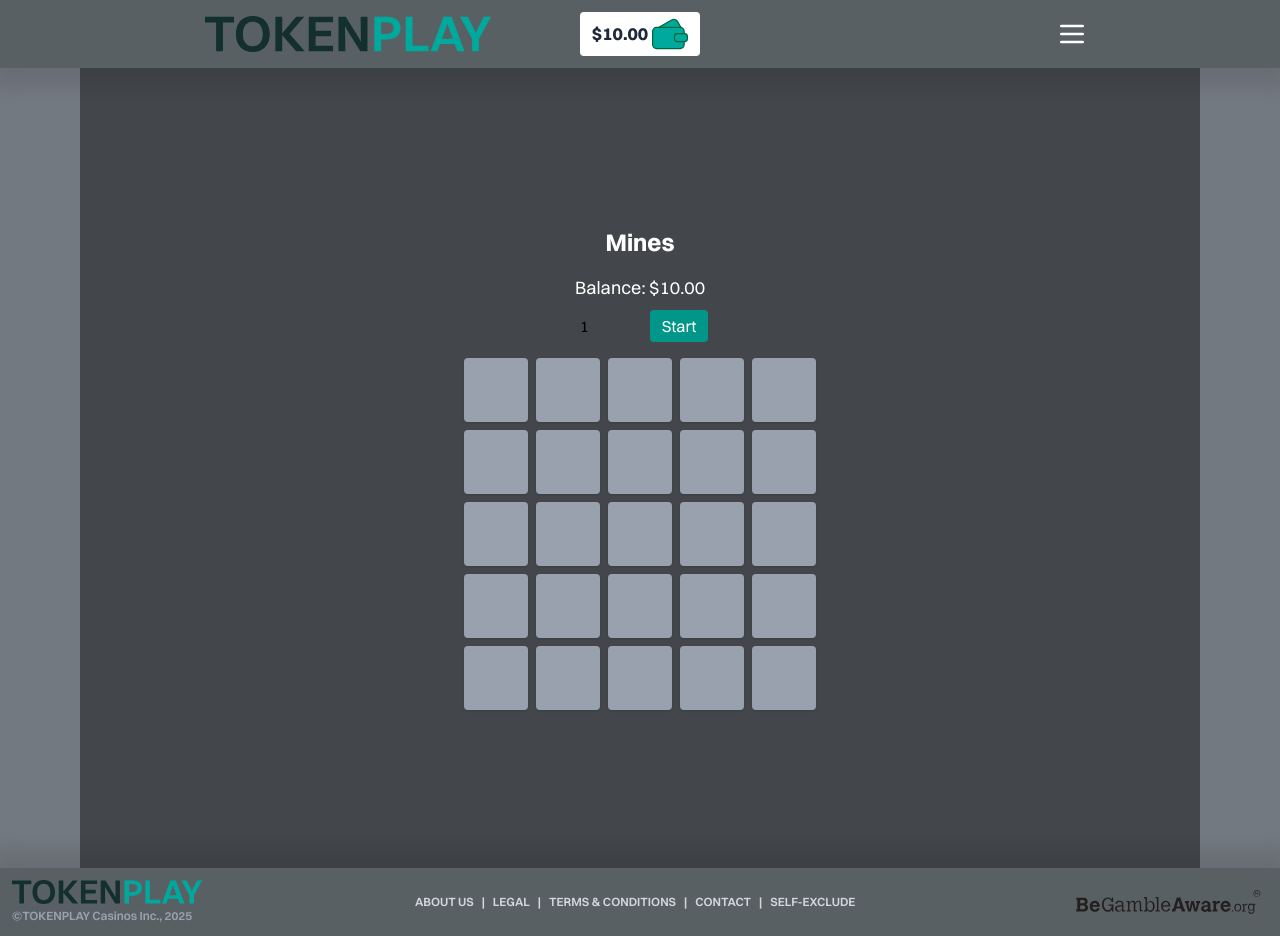
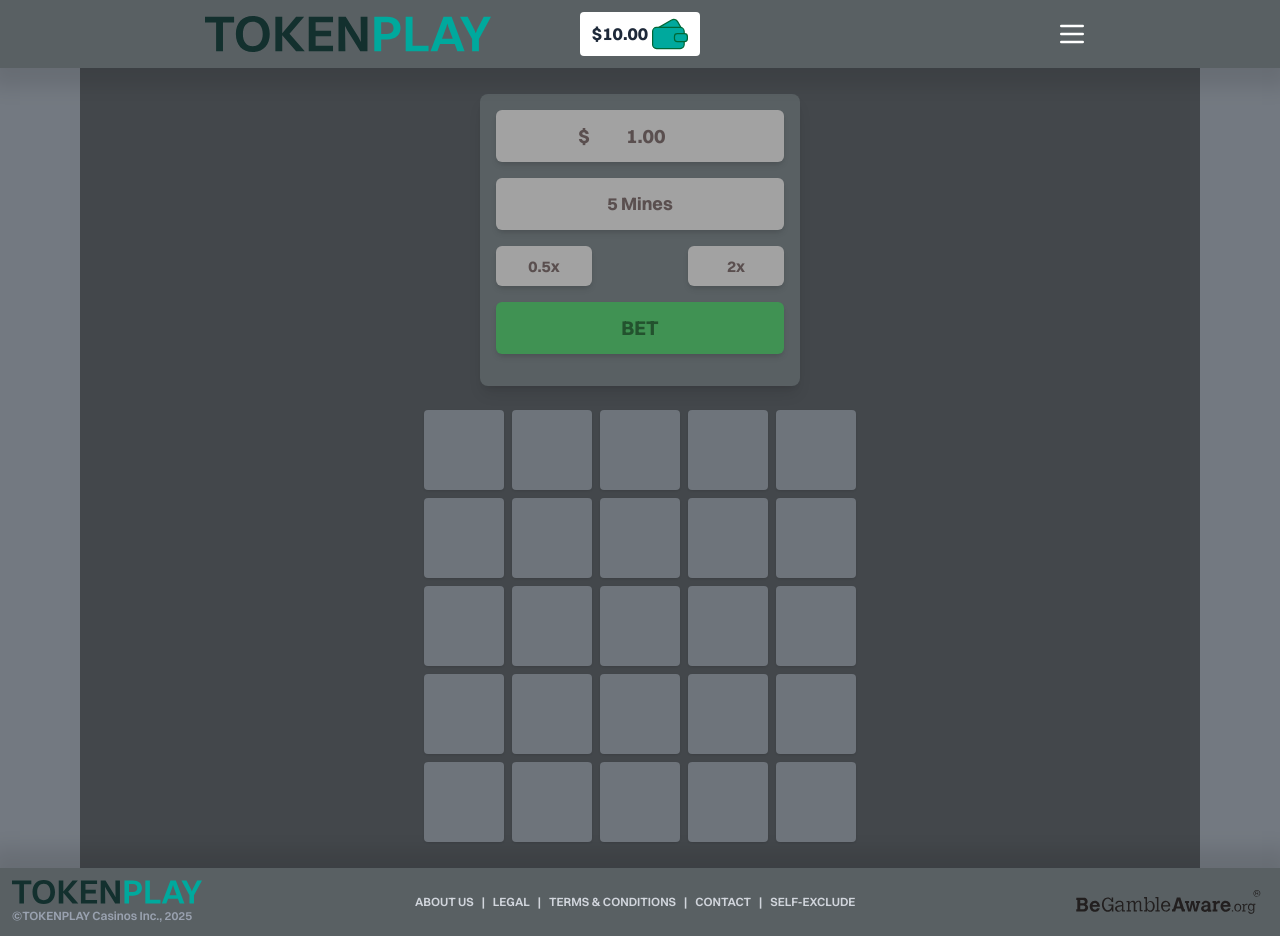
Before and after one commit to S1D0R-10/tokenplay-casino, a React (Vite) app: page /mines in a window 1280 px wide. Built offline with nearby package versions, Linux system fonts and the light colour scheme.

Commit message:
fixed mines

```diff
--- a/src/BJ.jsx
+++ b/src/BJ.jsx
@@ -10,7 +10,8 @@ export const Blackjack = () => {
     const [currentDeck, setCurrentDeck] = useState([]);
 
     const [gameState, setGameState] = useState("betting"); // betting, playing, dealer, result
-    const [betAmount, setBetAmount_] = useState("10.00");
+    const [betAmount, setBetAmount] = useState("10.00");
+    const [rawBetInput, setRawBetInput] = useState("10.00");
     const [canDouble, setCanDouble] = useState(false);
     const [canHit, setCanHit] = useState(false);
     const [canStand, setCanStand] = useState(false);
@@ -97,49 +98,49 @@ export const Blackjack = () => {
     };
 
     // Set bet amount with validation
-    const setBetAmount = (amt) => {
-        setBetAmount_(formatToTwoDecimalPlaces(Math.min(amt, user.balance)));
+    const validateAndSetBetAmount = (amt) => {
+        const validAmount = Math.min(Math.max(parseFloat(amt) || 0, 0.01), user.balance);
+        const formatted = formatToTwoDecimalPlaces(validAmount);
+        setBetAmount(formatted);
+        setRawBetInput(formatted);
     };
 
-    // Handle bet input change
+    // Handle bet input change - just update the raw input without formatting
     const handleBetChange = (e) => {
-        const value = e.target.value.replace(/[^0-9.]/g, "");
-        setBetAmount(value);
+        const value = e.target.value.replace(/^\$/, ''); // Remove $ if present
+        setRawBetInput(value);
     };
 
-    // Handle input blur
+    // Handle input blur - format the value
     const handleBlur = () => {
-        setBetAmount(betAmount);
+        validateAndSetBetAmount(rawBetInput);
     };
 
-    // Handle input focus
-    const handleFocus = (e) => {
-        const input = e.target;
-        setTimeout(() => {
-            input.selectionStart = 1;
-            input.selectionEnd = input.value.length;
-        }, 0);
+    // Handle key down - format on Enter
+    const handleKeyDown = (e) => {
+        if (e.key === "Enter") {
+            validateAndSetBetAmount(rawBetInput);
+            e.target.blur();
+        }
     };
 
-    // Handle key down
-    const handleKeyDown = (e) => {
-        if (e.key === "Enter") {
-            e.target.blur();
-        }
+    // Handle input focus - select all text for easy editing
+    const handleFocus = (e) => {
+        e.target.select();
     };
 
     // Half bet
     const handleHalfBet = () => {
         const currentValue = parseFloat(betAmount) || 0;
         const halvedValue = Math.max(currentValue * 0.5, 0.01);
-        setBetAmount(halvedValue);
+        validateAndSetBetAmount(halvedValue);
     };
 
     // Double bet
     const handleDoubleBet = () => {
         const currentValue = parseFloat(betAmount) || 0;
         const doubledValue = Math.min(currentValue * 2, user.balance);
-        setBetAmount(doubledValue);
+        validateAndSetBetAmount(doubledValue);
     };
 
     // Draw a card from the deck
@@ -158,9 +159,13 @@ export const Blackjack = () => {
 
     // Start a new game
     const startGame = () => {
+        const betValue = parseFloat(betAmount);
+        if (betValue <= 0 || betValue > user.balance) {
+            return;
+        }
+
         const newDeck = createDeck();
-
-        const newBal = user.balance - parseFloat(betAmount);
+        const newBal = user.balance - betValue;
 
         setUser((user) => ({
             ...user,
@@ -183,7 +188,7 @@ export const Blackjack = () => {
         setCanStand(true);
         setResult(""); // Clear any previous result
 
-        const cd = newBal >= parseFloat(betAmount);
+        const cd = newBal >= betValue;
         setCanDouble(cd);
 
         // Calculate scores
@@ -207,14 +212,14 @@ export const Blackjack = () => {
                 setResult("Push - both have Blackjack");
                 setUser((u) => ({
                     ...u,
-                    balance: u.balance + parseFloat(betAmount),
+                    balance: u.balance + betValue,
                 }));
             } else {
                 // Player wins with blackjack
                 setResult("Blackjack! Player wins");
                 setUser((u) => ({
                     ...u,
-                    balance: u.balance + 2.5 * parseFloat(betAmount),
+                    balance: u.balance + 2.5 * betValue,
                 }));
             }
 
@@ -257,14 +262,18 @@ export const Blackjack = () => {
         const card = drawCard();
         const newHand = [...playerHand, card];
 
-        const newBal = user.balance - parseFloat(betAmount);
+        const betValue = parseFloat(betAmount);
+        const newBal = user.balance - betValue;
 
         setUser((user) => ({
             ...user,
             balance: newBal,
         }));
 
-        setBetAmount((ba) => 2 * ba);
+        // Double the bet amount
+        const doubledBet = formatToTwoDecimalPlaces(betValue * 2);
+        setBetAmount(doubledBet);
+        setRawBetInput(doubledBet);
 
         setPlayerHand(newHand);
 
@@ -307,11 +316,13 @@ export const Blackjack = () => {
 
         // Determine winner
         let resultMsg = "";
+        const betValue = parseFloat(betAmount);
+
         if (dScore > 21 || pScore > dScore) {
             resultMsg = "Player wins";
             setUser((u) => ({
                 ...u,
-                balance: u.balance + 2 * parseFloat(betAmount),
+                balance: u.balance + 2 * betValue,
             }));
         } else if (dScore > pScore) {
             resultMsg = "Dealer wins";
@@ -319,7 +330,7 @@ export const Blackjack = () => {
             resultMsg = "Push";
             setUser((u) => ({
                 ...u,
-                balance: u.balance + parseFloat(betAmount),
+                balance: u.balance + betValue,
             }));
         }
 
@@ -328,13 +339,7 @@ export const Blackjack = () => {
         setDealerHand(fullDealerHand);
         setDealerScore(dScore);
         setResult(resultMsg);
-        setGameState("betting");
-        setCanHit(false);
-        setCanStand(false);
-        setCanDouble(false);
-        setPlayerScore(0);
-        setDealerScore(0);
-        setBetAmount(0);
+        finishGame();
     };
 
     // Finish the game and return to betting state
@@ -343,10 +348,8 @@ export const Blackjack = () => {
         setCanHit(false);
         setCanStand(false);
         setCanDouble(false);
-        setPlayerScore(0);
-        setDealerScore(0);
-        setBetAmount(0);
-        // Note: keep the result visible for the player to see
+        // Reset bet amount to a small default value for next round
+        validateAndSetBetAmount("10.00");
     };
 
     // Card component
@@ -389,17 +392,20 @@ export const Blackjack = () => {
                     <div className="bg-[#596063] p-4 shadow-lg rounded-b-lg md:rounded-t-lg">
                         <div className="mb-4">
                             <div className="bg-[#A2A2A2] p-3 rounded-md text-center shadow-md">
+                                <div className="flex items-center justify-center">
+                                    <span className="text-[#5A4F4F] text-xl font-bold">$</span>
                                     <input
                                         type="text"
-                                    value={`$${betAmount}`}
+                                        value={rawBetInput}
                                         onChange={handleBetChange}
                                         onBlur={handleBlur}
                                         onFocus={handleFocus}
                                         onKeyDown={handleKeyDown}
                                         disabled={gameState !== "betting"}
-                                    className="bg-transparent text-[#5A4F4F] text-xl font-bold text-center w-32 outline-none overflow-x-visible"
+                                        className="bg-transparent text-[#5A4F4F] text-xl font-bold text-center w-28 outline-none"
                                         aria-label="Bet amount"
                                     />
+                                </div>
                             </div>
                         </div>
 
@@ -431,12 +437,12 @@ export const Blackjack = () => {
                         <div className="mb-4">
                             <button
                                 className={`bg-[#409253] text-[#23522E] w-full py-3 rounded-md font-bold text-xl shadow-md ${
-                                    gameState === "betting"
+                                    gameState === "betting" && parseFloat(betAmount) > 0 && parseFloat(betAmount) <= user.balance
                                         ? "hover:bg-green-600"
                                         : "opacity-50 cursor-not-allowed"
                                 }`}
                                 onClick={startGame}
-                                disabled={gameState !== "betting"}
+                                disabled={gameState !== "betting" || parseFloat(betAmount) <= 0 || parseFloat(betAmount) > user.balance}
                             >
                                 BET
                             </button>
--- a/src/Mines.jsx
+++ b/src/Mines.jsx
@@ -1,4 +1,4 @@
-import React, { useState, useEffect, useContext } from "react";
+import React, { useState, useEffect, useContext, useMemo } from "react";
 import { MockUserCtx } from "./main";
 
 export const Mines = () => {
@@ -7,15 +7,125 @@ export const Mines = () => {
     const [revealed, setRevealed] = useState([]);
     const [mines, setMines] = useState([]);
     const [gameOver, setGameOver] = useState(false);
-    const [bet, setBet] = useState(1);
+    const [rawBetInput, setRawBetInput] = useState("1.00");
+    const [betAmount, setBetAmount] = useState("1.00");
     const [won, setWon] = useState(false);
+    const [gameState, setGameState] = useState("betting");
+    const [totalMines, setTotalMines] = useState(5);
+    const [multiplier, setMultiplier] = useState(1);
 
     const size = 5;
-    const totalMines = 5;
+    const maxMines = 24;
+
+    // CALCULATE PAYOUTS
+    const payoutTable = useMemo(() => {
+        const NUMBER_OF_TILES = 25;
+        const HOUSE_EDGE = 0.99;
+
+        const roundToTwo = (num) => Math.round(num * 100) / 100;
+        const payoutObject = {};
+
+        for (let diamonds = 1; diamonds < NUMBER_OF_TILES; diamonds++) {
+            for (let mines = 1; mines < NUMBER_OF_TILES - diamonds + 1; mines++) {
+                let probability = 1;
+                for (let k = 0; k < diamonds; k++) {
+                    probability *= (NUMBER_OF_TILES - mines - k) / (NUMBER_OF_TILES - k);
+                }
+                const payout = roundToTwo(HOUSE_EDGE / probability);
+                if (!payoutObject[diamonds]) payoutObject[diamonds] = {};
+                payoutObject[diamonds][mines] = payout;
+            }
+        }
+
+        return payoutObject;
+    }, []);
 
     useEffect(() => {
-        initGame();
+        initGrid();
     }, []);
+
+    useEffect(() => {
+        if (gameState !== "playing" || revealed.length === 0) {
+            setMultiplier(1);
+        }
+    }, [gameState]);
+
+    const updateMultiplier = () => {
+        const diamonds = revealed.length + 1;
+        const mines = totalMines;
+
+        if (diamonds === 0) {
+            setMultiplier(1);
+            return;
+        }
+
+        const payout = payoutTable[diamonds]?.[mines];
+        if (payout) {
+            setMultiplier(payout.toFixed(2));
+        } else {
+            setMultiplier(1);
+        }
+    };
+
+    const formatToTwoDecimalPlaces = (value) => {
+        const floatValue = parseFloat(value) || 0;
+        return floatValue.toFixed(2);
+    };
+
+    const validateAndSetBetAmount = (amt) => {
+        const validAmount = Math.min(
+            Math.max(parseFloat(amt) || 0, 0.01),
+            Math.floor(user.balance * 100) / 100
+        );
+        const formatted = formatToTwoDecimalPlaces(validAmount);
+        setBetAmount(formatted);
+        setRawBetInput(formatted);
+    };
+
+    const handleBetChange = (e) => {
+        const value = e.target.value.replace(/^\$/, "");
+        setRawBetInput(value);
+    };
+
+    const handleMinesChange = (e) => {
+        const value = parseInt(e.target.value, 10);
+        setTotalMines(value);
+    };
+
+    const handleBlur = () => {
+        validateAndSetBetAmount(rawBetInput);
+    };
+
+    const handleKeyDown = (e) => {
+        if (e.key === "Enter") {
+            validateAndSetBetAmount(rawBetInput);
+            e.target.blur();
+        }
+    };
+
+    const handleFocus = (e) => {
+        e.target.select();
+    };
+
+    const handleHalfBet = () => {
+        const currentValue = parseFloat(betAmount) || 0;
+        const halvedValue = Math.max(currentValue * 0.5, 0.01);
+        validateAndSetBetAmount(halvedValue);
+    };
+
+    const handleDoubleBet = () => {
+        const currentValue = parseFloat(betAmount) || 0;
+        const doubledValue = Math.min(currentValue * 2, user.balance);
+        validateAndSetBetAmount(doubledValue);
+    };
+
+    const initGrid = () => {
+        const newGrid = Array(size * size).fill(null);
+        setGrid(newGrid);
+        setRevealed([]);
+        setGameOver(false);
+        setWon(false);
+    };
 
     const initGame = () => {
         const newGrid = Array(size * size).fill(null);
@@ -31,78 +141,175 @@ export const Mines = () => {
         setRevealed([]);
         setGameOver(false);
         setWon(false);
+        setGameState("playing");
     };
 
     const reveal = (i) => {
-        if (gameOver || revealed.includes(i)) return;
+        if (gameOver || revealed.includes(i) || gameState !== "playing") return;
 
         if (mines.includes(i)) {
             setRevealed((r) => [...r, i]);
             setGameOver(true);
+            setGameState("betting");
         } else {
             const newRevealed = [...revealed, i];
             setRevealed(newRevealed);
+            setTimeout(() => updateMultiplier(), 0);
+
             if (newRevealed.length === grid.length - totalMines) {
                 setWon(true);
                 setGameOver(true);
+                setGameState("betting");
                 setUser((u) => ({
                     ...u,
-                    balance: u.balance + bet * 3,
+                    balance: u.balance + parseFloat(betAmount) * parseFloat(multiplier),
                 }));
             }
         }
     };
 
-    const handleStart = () => {
-        if (user.balance < bet) return alert("Insufficient balance");
-        setUser((u) => ({ ...u, balance: u.balance - bet }));
+    const startGame = () => {
+        if (parseFloat(betAmount) <= 0 || parseFloat(betAmount) > user.balance) return;
+
+        const newBal = user.balance - parseFloat(betAmount);
+
+        setUser((user) => ({
+            ...user,
+            balance: newBal,
+        }));
+
         initGame();
     };
 
+    const cashout = () => {
+        if (gameState !== "playing" || revealed.length === 0) return;
+
+        const winnings = parseFloat(betAmount) * parseFloat(multiplier);
+        setUser((u) => ({
+            ...u,
+            balance: u.balance + winnings,
+        }));
+
+        setWon(true);
+        setGameOver(true);
+        setGameState("betting");
+    };
+
+    const mineOptions = [];
+    for (let i = 1; i <= maxMines; i++) {
+        mineOptions.push(
+            <option key={i} value={i}>
+                {i} {i === 1 ? "Mine" : "Mines"}
+            </option>
+        );
+    }
+
     return (
-        <div className="flex flex-col items-center justify-center min-h-screen bg-[#43474B] text-white px-4">
-            <h1 className="text-2xl font-bold mb-4">Mines</h1>
-            <div className="mb-2 text-lg">
-                Balance: ${user.balance.toFixed(2)}
+        <div className="flex flex-col items-center justify-center min-h-screen bg-[#43474B] text-white p-4">
+            <div className="mb-6 w-full max-w-xs">
+                <div className="bg-[#596063] p-4 shadow-lg rounded-lg">
+                    <div className="mb-4">
+                        <div className="bg-[#A2A2A2] p-3 rounded-md text-center shadow-md">
+                            <div className="flex items-center justify-center">
+                                <span className="text-[#5A4F4F] text-xl font-bold">$</span>
+                                <input
+                                    type="text"
+                                    value={rawBetInput}
+                                    onChange={handleBetChange}
+                                    onBlur={handleBlur}
+                                    onFocus={handleFocus}
+                                    onKeyDown={handleKeyDown}
+                                    disabled={gameState !== "betting"}
+                                    className="bg-transparent text-[#5A4F4F] text-xl font-bold text-center w-28 outline-none"
+                                    aria-label="Bet amount"
+                                />
+                            </div>
+                        </div>
+                    </div>
+
+                    <div className="mb-4">
+                        <div className="bg-[#A2A2A2] p-3 rounded-md shadow-md">
+                            <select
+                                value={totalMines}
+                                onChange={handleMinesChange}
+                                disabled={gameState !== "betting"}
+                                className="w-full bg-transparent text-[#5A4F4F] text-lg font-bold text-center appearance-none outline-none cursor-pointer"
+                                aria-label="Number of mines"
+                            >
+                                {mineOptions}
+                            </select>
+                        </div>
+                    </div>
+
+                    <div className="flex justify-between mb-4">
+                        <button
+                            className={`bg-[#A2A2A2] text-[#5A4F4F] px-4 py-2 rounded-md font-bold w-24 shadow-md ${
+                                gameState === "betting" ? "hover:bg-gray-500" : "opacity-50 cursor-not-allowed"
+                            }`}
+                            onClick={handleHalfBet}
+                            disabled={gameState !== "betting"}
+                        >
+                            0.5x
+                        </button>
+                        <button
+                            className={`bg-[#A2A2A2] text-[#5A4F4F] px-4 py-2 rounded-md font-bold w-24 shadow-md ${
+                                gameState === "betting" ? "hover:bg-gray-500" : "opacity-50 cursor-not-allowed"
+                            }`}
+                            onClick={handleDoubleBet}
+                            disabled={gameState !== "betting"}
+                        >
+                            2x
+                        </button>
+                    </div>
+
+                    <div className="mb-4">
+                        {gameState === "betting" ? (
+                            <button
+                                className={`bg-[#409253] text-[#23522E] w-full py-3 rounded-md font-bold text-xl shadow-md ${
+                                    parseFloat(betAmount) > 0 && parseFloat(betAmount) <= user.balance
+                                        ? "hover:bg-green-600"
+                                        : "opacity-50 cursor-not-allowed"
+                                }`}
+                                onClick={startGame}
+                                disabled={parseFloat(betAmount) <= 0 || parseFloat(betAmount) > user.balance}
+                            >
+                                BET
+                            </button>
+                        ) : (
+                            <button
+                                className={`bg-[#C89B3C] text-[#735A28] w-full py-3 rounded-md font-bold text-xl shadow-md ${
+                                    revealed.length > 0 ? "hover:bg-yellow-600" : "opacity-50 cursor-not-allowed"
+                                }`}
+                                onClick={cashout}
+                                disabled={revealed.length === 0}
+                            >
+                                CASHOUT ({multiplier}x)
+                            </button>
+                        )}
+                    </div>
+                </div>
             </div>
-            <div className="mb-4">
-                <input
-                    type="number"
-                    min="1"
-                    max={user.balance}
-                    value={bet}
-                    onChange={(e) => setBet(parseFloat(e.target.value))}
-                    className="px-2 py-1 text-black rounded"
-                />
-                <button
-                    onClick={handleStart}
-                    className="ml-2 bg-teal-600 hover:bg-teal-700 px-3 py-1 rounded"
-                >
-                    Start
-                </button>
-            </div>
-            <div className="grid grid-cols-5 gap-2">
+
+            <div className="grid grid-cols-5 gap-1 sm:gap-2">
                 {grid.map((_, i) => (
                     <button
                         key={i}
                         onClick={() => reveal(i)}
-                        className={`w-12 h-12 md:w-16 md:h-16 flex items-center justify-center text-lg rounded shadow ${
+                        className={`w-9 h-9 sm:w-12 sm:h-12 md:w-20 md:h-20 flex items-center justify-center text-lg rounded shadow hover:scale-105 ${
                             revealed.includes(i)
                                 ? mines.includes(i)
-                                    ? "bg-red-600"
-                                    : "bg-green-600"
-                                : "bg-gray-400"
+                                    ? "bg-[#C04747]"
+                                    : "bg-[#409253]"
+                                : "bg-[#737981]"
+                        } ${
+                            gameState !== "playing" ? "cursor-not-allowed opacity-90" : ""
                         }`}
+                        disabled={gameState !== "playing"}
                     >
                         {revealed.includes(i) && mines.includes(i) ? "💣" : revealed.includes(i) ? "💎" : ""}
                     </button>
                 ))}
             </div>
-            {gameOver && (
-                <div className="mt-4 text-xl font-bold">
-                    {won ? "YOU WIN! 💰" : "BOOM! YOU LOST 💥"}
-                </div>
-            )}
         </div>
     );
 };
```
Also changed, not shown: src/Header.jsx (+6 -3 lines). Lines whose indentation alone changed are shown as unchanged.
